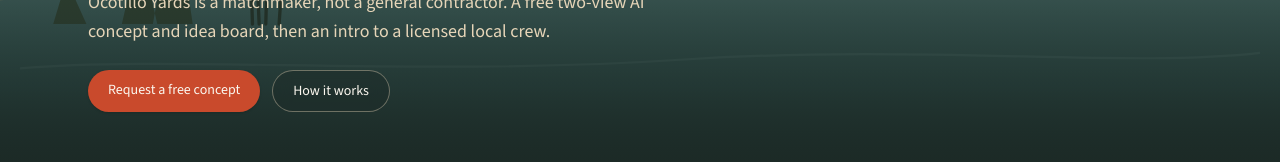
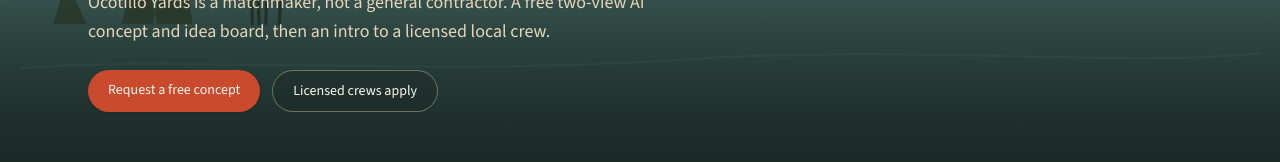
Before and after one commit to ocotilloyards/ocotillo-yards-website, a Next.js app: page / in a window 1280 px wide. Shown: the part 513-675 px from the top of the page. Built offline with nearby package versions, Linux system fonts and the light colour scheme.

Commit message:
Clarify matchmaker CTAs and keep canonical URLs off GitHub.

```diff
--- a/app/how-it-works/page.tsx
+++ b/app/how-it-works/page.tsx
@@ -24,6 +24,7 @@
 
 const notUs = [
   "Construction or construction management",
+  "Construction plans or engineered drawings",
   "Construction quotes or allowances",
   "HOA or Design Review Board filing",
   "Crew scheduling",
--- a/app/layout.tsx
+++ b/app/layout.tsx
@@ -25,7 +25,6 @@
   },
   description:
     "Visualization and referral for Chandler’s Ocotillo Lakes. Free two-view AI backyard, roof, and landscape concepts plus a one-page idea board, then an introduction to a licensed local crew. Not a licensed contractor.",
-  metadataBase: new URL("https://github.com/ocotilloyards/ocotillo-yards-website"),
   icons: { icon: "/favicon.svg" },
   openGraph: {
     title: "Ocotillo Yards",
--- a/app/page.tsx
+++ b/app/page.tsx
@@ -42,10 +42,10 @@
               Request a free concept
             </Link>
             <Link
-              href="/how-it-works"
+              href="/contact?intent=crew"
               className="rounded-full border border-sand/40 bg-dusk/40 px-5 py-2.5 text-sm text-paper backdrop-blur-sm hover:border-gold"
             >
-              How it works
+              Licensed crews apply
             </Link>
           </div>
         </div>
```
Also changed, not shown: 1 other file (tests, documents, lock files or other folders).
